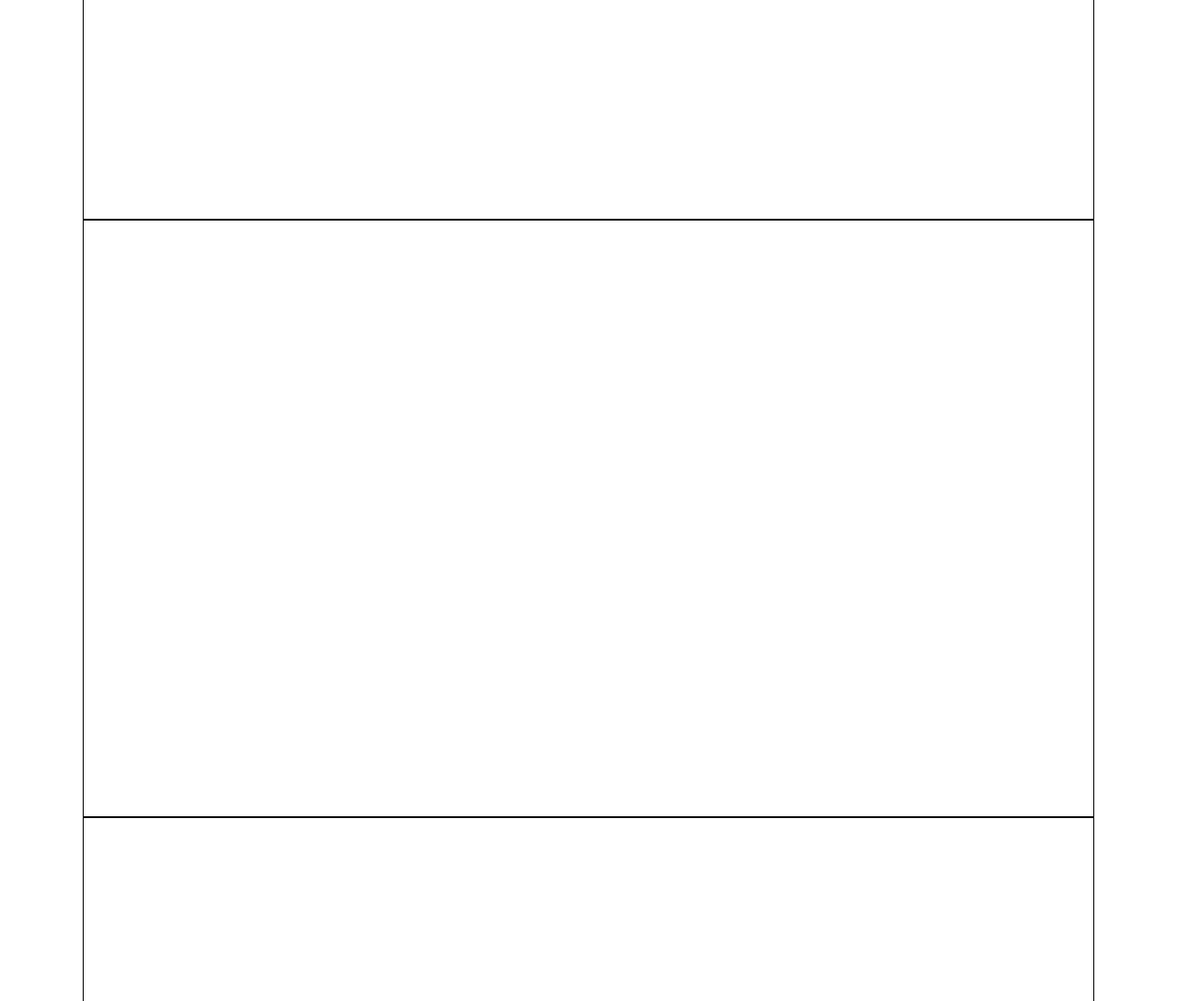
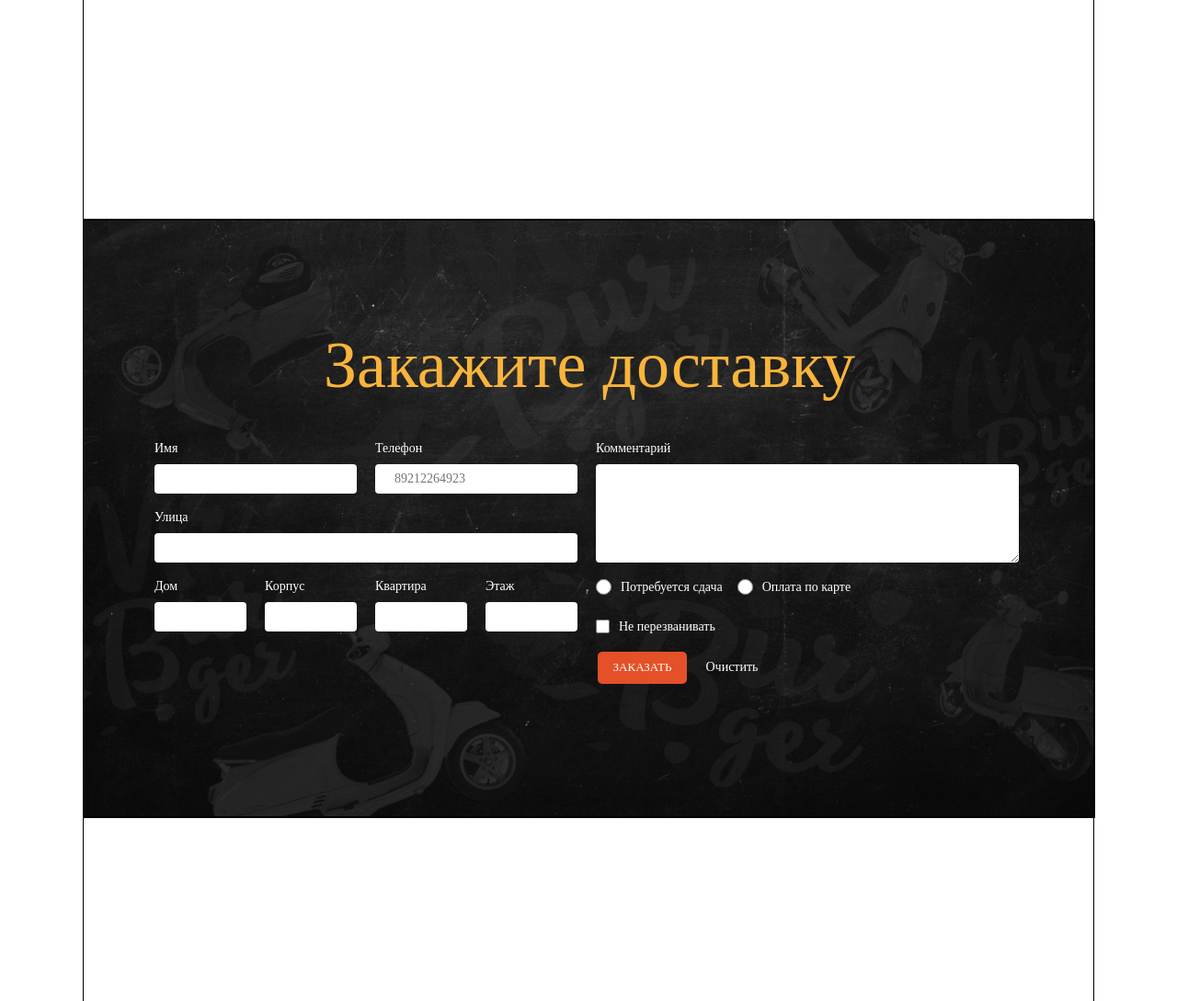
Before and after one commit to Arsonix1/arsonix1.github.io, a PHP site: page / in a window 1280 px wide. Shown: the part 4311-5400 px from the top of the page at 92% size. Run offline with PHP 8.4, Linux system fonts and the light colour scheme.

Commit message:
Сделан блок доставки

```diff
--- /dev/null
+++ b/css/delivery/_delivery-base.scss
@@ -0,0 +1,21 @@
+.delivery {
+  background: url('../../img/backgrounds/delivery-bg-texture.png') center center / cover no-repeat;
+  background-position-x: -137px;
+  background-position-y: -192px;
+  background-size: 125%;
+  &:before {
+    content: "";
+    position: absolute;
+    display: block;
+    width: 1100px;
+    height: 650px;
+    z-index: -1;
+    background: url('../../img/backgrounds/delivery-bg.png') center center / cover no-repeat;
+  }
+  &__title {
+    line-height: 64px;
+    color: #f9b43b;
+    text-align: center;
+    margin-top: 11.4%;
+  }
+}
--- /dev/null
+++ b/css/delivery/_order-form.scss
@@ -0,0 +1,102 @@
+.order {
+  margin-left: 7%;
+  margin-top: 4.2%;
+  width: 940px;
+  display: flex;
+  font-size: 14px;
+  line-height: 24px;
+  font-family: "Ubuntu";
+  font-weight: 300;
+  &__row {
+    margin-bottom: 14px;
+    display: flex;
+  }
+  &__block {
+    flex: 1;
+    margin-right: 20px;
+
+    &:last-child {
+      margin-right: 0;
+    }
+  }
+  &__title {
+    color: #fff;
+    margin-bottom: 5px;
+  }
+  &__input {
+    width: 100%;
+    padding: 8px 21px;
+    border: none;
+    border-radius: 4px;
+    &_textarea {
+      padding-top: 3px;
+      resize: vertical;
+      height: 107px;
+    }
+  }
+  &__left {
+    width: 50%;
+    padding-right: 10px;
+  }
+  &__right {
+    width: 50%;
+    padding-left: 10px;
+  }
+  &__buttons {
+    margin-top: -28px;
+    margin-left: -5px;
+  }
+  &__button-clear {
+    margin-left: 11px;
+    border: none;
+    background: none;
+    font-size: 14px;
+    line-height: 24px;
+    color: #fff;
+    font-family: "Ubuntu";
+    font-weight: 300;
+  }
+}
+
+.payment {
+  margin-top: -7px;
+  &-switch {
+    display: flex;
+    &__elem {
+      display: flex;
+      align-items: center;
+      &-title {
+        margin-left: 10px;
+        margin-right: 16px;
+        font-size: 14px;
+        line-height: 24px;
+        color: #fff;
+        font-family: "Ubuntu";
+        font-weight: 300;
+      }
+    }
+    &__radio {
+      width: 17px;
+      height: 17px;
+    }
+  }
+}
+
+.calling {
+  margin-top: 5px;
+  display: flex;
+  align-items: center;
+  &__checkbox {
+    width: 15px;
+    height: 15px;
+    &-title {
+      margin-left: 10px;
+      margin-right: 16px;
+      font-size: 14px;
+      line-height: 24px;
+      color: #fff;
+      font-family: "Ubuntu";
+      font-weight: 300;
+    }
+  }
+}
--- a/css/main.css
+++ b/css/main.css
@@ -388,6 +388,130 @@
   font-weight: 300;
 }
 
+.delivery {
+  background: url("../../img/backgrounds/delivery-bg-texture.png") center center/cover no-repeat;
+  background-position-x: -137px;
+  background-position-y: -192px;
+  background-size: 125%;
+}
+.delivery:before {
+  content: "";
+  position: absolute;
+  display: block;
+  width: 1100px;
+  height: 650px;
+  z-index: -1;
+  background: url("../../img/backgrounds/delivery-bg.png") center center/cover no-repeat;
+}
+.delivery__title {
+  line-height: 64px;
+  color: #f9b43b;
+  text-align: center;
+  margin-top: 11.4%;
+}
+
+.order {
+  margin-left: 7%;
+  margin-top: 4.2%;
+  width: 940px;
+  display: flex;
+  font-size: 14px;
+  line-height: 24px;
+  font-family: "Ubuntu";
+  font-weight: 300;
+}
+.order__row {
+  margin-bottom: 14px;
+  display: flex;
+}
+.order__block {
+  flex: 1;
+  margin-right: 20px;
+}
+.order__block:last-child {
+  margin-right: 0;
+}
+.order__title {
+  color: #fff;
+  margin-bottom: 5px;
+}
+.order__input {
+  width: 100%;
+  padding: 8px 21px;
+  border: none;
+  border-radius: 4px;
+}
+.order__input_textarea {
+  padding-top: 3px;
+  resize: vertical;
+  height: 107px;
+}
+.order__left {
+  width: 50%;
+  padding-right: 10px;
+}
+.order__right {
+  width: 50%;
+  padding-left: 10px;
+}
+.order__buttons {
+  margin-top: -28px;
+  margin-left: -5px;
+}
+.order__button-clear {
+  margin-left: 11px;
+  border: none;
+  background: none;
+  font-size: 14px;
+  line-height: 24px;
+  color: #fff;
+  font-family: "Ubuntu";
+  font-weight: 300;
+}
+
+.payment {
+  margin-top: -7px;
+}
+.payment-switch {
+  display: flex;
+}
+.payment-switch__elem {
+  display: flex;
+  align-items: center;
+}
+.payment-switch__elem-title {
+  margin-left: 10px;
+  margin-right: 16px;
+  font-size: 14px;
+  line-height: 24px;
+  color: #fff;
+  font-family: "Ubuntu";
+  font-weight: 300;
+}
+.payment-switch__radio {
+  width: 17px;
+  height: 17px;
+}
+
+.calling {
+  margin-top: 5px;
+  display: flex;
+  align-items: center;
+}
+.calling__checkbox {
+  width: 15px;
+  height: 15px;
+}
+.calling__checkbox-title {
+  margin-left: 10px;
+  margin-right: 16px;
+  font-size: 14px;
+  line-height: 24px;
+  color: #fff;
+  font-family: "Ubuntu";
+  font-weight: 300;
+}
+
 ul {
   margin: 0;
   padding: 0;
@@ -442,6 +566,7 @@ h1, h2, h3, h4, h5, h6 {
   width: 100%;
   height: 650px;
   border: 1px solid black;
+  overflow: hidden;
 }
 
 .title {
--- a/css/main.scss
+++ b/css/main.scss
@@ -11,6 +11,9 @@
 
 @import './reviews/reviews-base';
 @import './reviews/review';
+
+@import './delivery/delivery-base';
+@import './delivery/order-form';
 
 ul {
   margin: 0;
@@ -66,6 +69,7 @@ h1, h2, h3, h4, h5, h6 {
   width: 100%;
   height: 650px;
   border: 1px solid black;
+  overflow: hidden;
 }
 
 .title {
--- a/index.html
+++ b/index.html
@@ -78,8 +78,8 @@
             <img src="./img/burgers/burger.png" alt="" class="slide1__burger-img">
           </div>
           <div class="slide1__sign">
-            <div class="slide1__sign title">Мы делаем</div>
-            <div class="slide1__sign subtitle">натуральные<br>бургеры</div>
+            <h2 class="slide1__sign title">Мы делаем</h2>
+            <h2 class="slide1__sign subtitle">натуральные<br>бургеры</h2>
           </div>
         </div>
         <a href="#" class="arrow arrow__down-first-slide"></a>
@@ -88,7 +88,7 @@
     <div class="container">
       <section class="landing-block we-best">
         <div class="container">
-          <div class="we-best__title title">Мы лучшие</div>
+          <h2 class="we-best__title title">Мы лучшие</h2>
           <ul class="because">
             <li class="because-meat">
               <img src="./img/we-best/meat.png" alt="" class="because-meat__logo">
@@ -118,7 +118,7 @@
             <img src="./img/black-burger/girya.png" alt="">
           </div>
           <div class="black-burger__text">
-            <div class="black-burger__text-title">Dark beef burger</div>
+            <h2 class="black-burger__text-title">Dark beef burger</h2>
             <div class="black-burger__text-desc">Ваш старый добрый знакомый, с рубленым бифштексом из 100% говядины, тремя кусочками нежнейшего сыра эмменталь, двумя помидорами, луком, салатом и соусом гриль теперь с добавлением экзотического соуса чураско.</div>
             <div class="black-burger__text-price">500 <h3>рублей</h3></div>
             <button type="submit" class="button">
@@ -257,7 +257,87 @@
       </section>
       <section class="landing-block delivery">
         <div class="container">
-
+          <h2 class="title delivery__title">Закажите доставку</h2>
+          <form class="order">
+            <div class="order__left">
+              <div class="order__row">
+                <label class="order__block">
+                  <div class="order__title">Имя</div>
+                  <input type="text" class="order__input">
+                </label>
+                <label class="order__block">
+                  <div class="order__title">Телефон</div>
+                  <input type="text" class="order__input" placeholder="89212264923">
+                </label>
+              </div>
+              <div class="order__row">
+                <label class="order__block">
+                  <div class="order__title">Улица</div>
+                  <input type="text" class="order__input">
+                </label>
+              </div>
+              <div class="order__row">
+                <label class="order__block">
+                  <div class="order__title">Дом</div>
+                  <input type="text" class="order__input">
+                </label>
+                <label class="order__block">
+                  <div class="order__title">Корпус</div>
+                  <input type="text" class="order__input">
+                </label>
+                <label class="order__block">
+                  <div class="order__title">Квартира</div>
+                  <input type="text" class="order__input">
+                </label>
+                <label class="order__block">
+                  <div class="order__title">Этаж</div>
+                  <input type="text" class="order__input">
+                </label>
+              </div>
+            </div>
+            <div class="order__right">
+              <div class="order__row">
+                <label class="order__block">
+                  <div class="order__title">Комментарий</div>
+                  <textarea class="order__input order__input_textarea"></textarea>
+                </label>
+              </div>
+              <div class="order__row">
+                <label class="order__block">
+                  <div class="payment">
+                    <div class="payment-switch">
+                      <label class="payment-switch__elem">
+                        <input type="radio" name="payment-switch__type" class="payment-switch__radio">
+                        <div class="payment-switch__elem-title">
+                          Потребуется сдача
+                        </div>
+                      </label>
+                      <label class="payment-switch__elem">
+                        <input type="radio" name="payment-switch__type" class="payment-switch__radio">
+                        <div class="payment-switch__elem-title">
+                          Оплата по карте
+                        </div>
+                      </label>
+                    </div>
+                  </div>
+                </label>
+              </div>
+              <div class="order__row">
+                <label class="calling">
+                  <input type="checkbox" name="calling-check" class="calling__checkbox">
+                  <div class="calling__checkbox-title">Не перезванивать</div>
+                </label>
+              </div>
+              <div class="order__row">
+                <label class="order__buttons">
+                  <button type="submit" class="button">
+                    <span class="button-text">Заказать</span>
+                  </button>
+                  <button type="submit" class="order__button-clear">Очистить</button>
+                </label>
+              </div>
+            </div>
+          </form>
         </div>
       </section>
       <div class="landing-block">
```
Also changed, not shown: img/backgrounds/delivery-bg-texture.png (added), img/backgrounds/delivery-bg.png (added).
